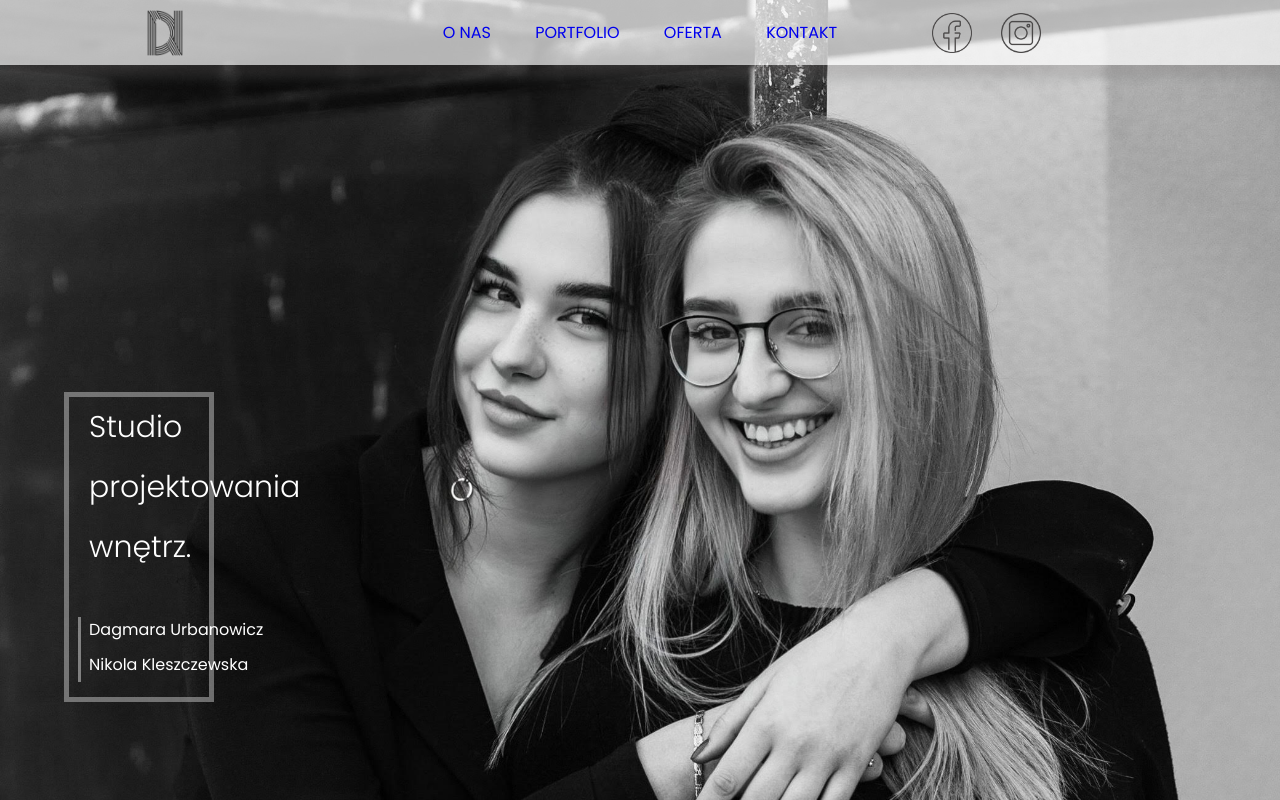
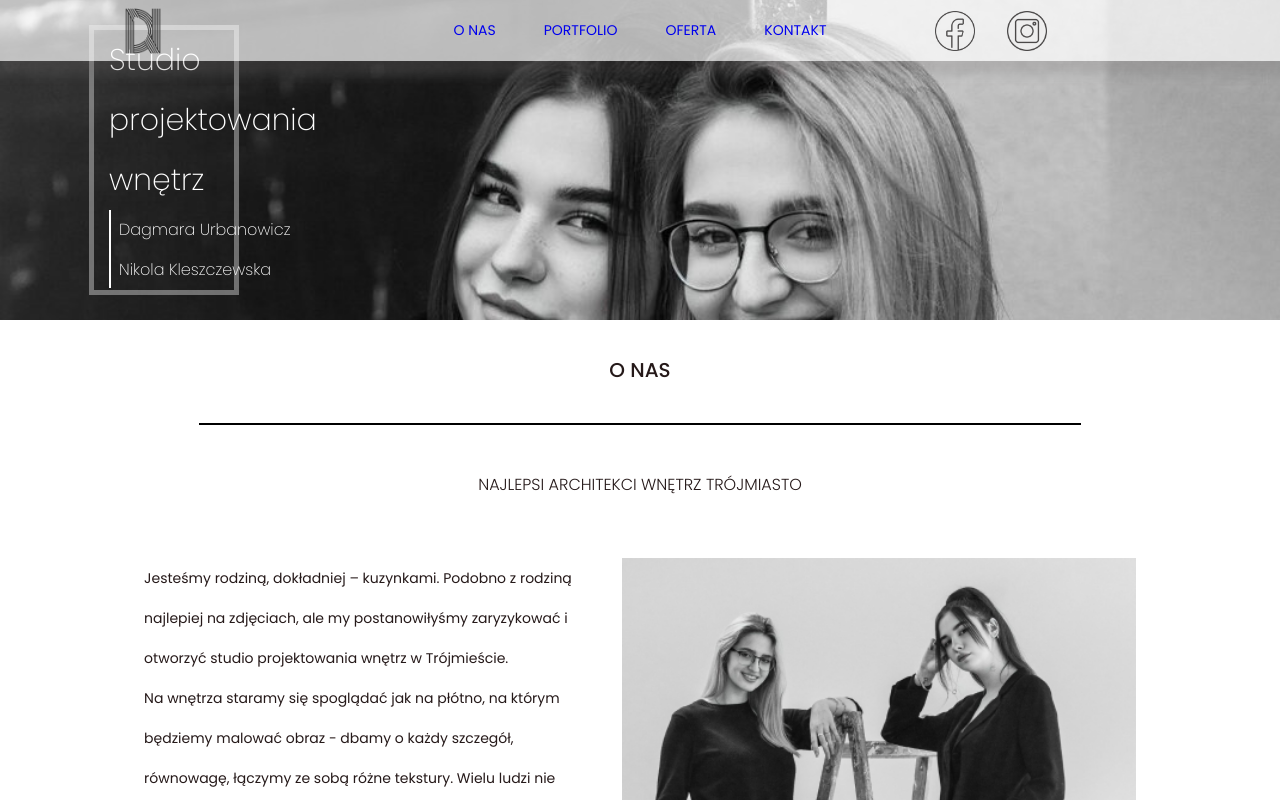
Before and after one commit to mwitkowski96/DN-Architektura-wnetrz, a website: page index.html in a window 1280 px wide. Shown: the top 800 px of the page. Drawn offline with Linux system fonts and the light colour scheme.

Commit message:
New header & section

```diff
--- a/index.html
+++ b/index.html
@@ -22,7 +22,7 @@
 <body>
     <main>
         <nav>
-    <div class="container nav-container">
+    <div class="nav-container">
         <section class="navbar-logo">
             <a class="navbar-logo__link" href="#">
                 <img class="navbar-logo__img" src="/dist/img/dnlogo.png" alt="">
@@ -47,27 +47,32 @@
 </nav>
 </div>
         <header class="header">
-    <section class="header-container">
-        <div class="header-container-heading">
-            <h1 class="header-container__title">Studio<br>projektowania<br>wnętrz.</h1>
-            <div class="header-container-subtitle">
-                <span>Dagmara Urbanowicz</span>
-                <span class="header-container-subtitle__signature">Nikola Kleszczewska</span>
+    <div class="container container--flex">
+        <div class="header-content">
+            <div class="header-content__rectangle">
+                <h1 class="heading--level1">Studio<br>projektowania<br>wnętrz</h1>
+
+                <div class="header-content-bottom">
+                    <span class="header-content__signature">Dagmara Urbanowicz</span>
+                    <span class="header-content__signature">Nikola Kleszczewska</span>
+                </div>
             </div>
         </div>
-    </section>
+    </div>
 </header>
         <main>
     <div class="container">
         <section class="aboutus">
-            <h2 class="aboutus__heading">O nas</h2>
+            <h2 class="aboutus__heading heading--level2">O nas</h2>
             <hr class="aboutus__border">
             <span class="aboutus__subheading">Najlepsi architekci wnętrz trójmiasto</span>
             <div class="aboutus-box">
-                <div class="aboutus-box__text">
-                    <p>Jesteśmy rodziną, dokładniej – kuzynkami. Podobno z rodziną najlepiej na zdjęciach, ale my
+                <div class="aboutus-box-text">
+                    <p class="aboutus-box-text__paragraph">Jesteśmy rodziną, dokładniej – kuzynkami. Podobno z rodziną
+                        najlepiej na zdjęciach, ale my
                         postanowiłyśmy
-                        zaryzykować i stworzyć studio projektowania wnętrz w Trójmieście. Na wnętrza staramy się
+                        zaryzykować i otworzyć studio projektowania wnętrz w Trójmieście.</p>
+                    <p class="aboutus-box-text__paragraph aboutus-box-text__paragraph--second">Na wnętrza staramy się
                         spoglądać
                         jak
                         na płótno, na którym będziemy malować obraz - dbamy o każdy szczegół, równowagę, łączymy ze sobą
@@ -85,32 +90,34 @@
                         zajmujemy się również projektowaniem wnętrz online. Jeśli nasze projekty trafiają w Państwa gust
                         zapraszamy do kontaktu. Jesteśmy bardzo pozytywne, a poznawanie nowych ludzi i preferencji
                         wnętrzarskich
-                        to dla nas sama przyjemność.</p>
+                        to dla nas sama przyjemność.
+                    </p>
+                    <button class="btn btn--aboutus"><a href="#">Czytaj więcej</a></button>
                 </div>
                 <div class="aboutus-box__image">
-                    <img src="/dist/img/image5.png" alt="">
                 </div>
             </div>
         </section>
     </div>
     <section class="attributes-first">
-    <div class="attributes-container container">
-        <h2 class="attributes-first__heading">Najlepsze <br>projekty <br>wnętrz</h2>
+    <div class="container">
+        <h2 class="attributes-first__heading">Najlepsze<br>projekty<br>wnętrz</h2>
         <hr class="attributes-first__border">
 
-            <div class="attributes-first-set">
-                <p>100% zadowolonych klientów</p>
-                <div class="circle"></div>
-            </div>
-
+        <div class="attributes-box">
             <div class="attributes-first-set">
                 <p>100% zadowolonych klientów</p>
                 <div class="circle"></div>
             </div>
             <div class="attributes-first-set">
-                <p>100% zadowolonych klientów</p>
+                <p>Legalne licencje na programy</p>
                 <div class="circle"></div>
             </div>
+            <div class="attributes-first-set">
+                <p>Niepowtarzalne projekty</p>
+                <div class="circle"></div>
+            </div>
+        </div>
     </div>
 
 </section>
--- a/src/sass/01-settings/_variables.scss
+++ b/src/sass/01-settings/_variables.scss
@@ -12,15 +12,15 @@ $font-size-base: 1rem; //wartość bazowa
 $font-size-1: $font-size-base * 6; //~60px
 $font-size-2: $font-size-base * 4; //~40px
 $font-size-3: $font-size-base * 2.4; //~24px
-$font-size-11: $font-size-base * 2; //~20px
-$font-size-10: $font-size-base * 3; //~30px
-$font-size-3: $font-size-base * 2.5; //~25px
-$font-size-4: $font-size-base * 1.8; //~18px
-$font-size-5: $font-size-base * 1.6; //~16px
-$font-size-6: $font-size-base * 1.4; //~14px
-$font-size-7: $font-size-base * 1.2; //~12px
-$font-size-8: $font-size-base; //~10px
-$font-size-9: $font-size-base * 0.9; //~9px
+$font-size-5: $font-size-base * 3; //~30px
+$font-size-4: $font-size-base * 2; //~20px
+$font-size-6: $font-size-base * 2.5; //~25px
+$font-size-7: $font-size-base * 1.8; //~18px
+$font-size-8: $font-size-base * 1.6; //~16px
+$font-size-9: $font-size-base * 1.4; //~14px
+$font-size-10: $font-size-base * 1.2; //~12px
+$font-size-11: $font-size-base; //~10px
+$font-size-12: $font-size-base * 0.9; //~9px
 
 $font-weight-thin: 100;
 $font-weight-extra-light: 200;
--- a/src/sass/03-components/_aboutus.scss
+++ b/src/sass/03-components/_aboutus.scss
@@ -1,10 +1,10 @@
 .aboutus{
-    padding-top: 5%;
     text-align: center;
 
     &__heading{
+        display:inline-block;
         text-transform: uppercase;
-        font-size: $font-size-11;
+        font-size: $font-size-4;
         font-weight: $font-weight-medium;
     }
 
@@ -15,11 +15,12 @@
     }
 
     &__subheading{
-        font-size: $font-size-6;
+        font-size: $font-size-8;
         font-weight: $font-weight-light;
         text-transform: uppercase;
     }
 }
+
 .aboutus-box{
     display: flex;
     width: 100%;
@@ -27,14 +28,71 @@
     overflow: hidden;
     padding: 5%;
 
-    &__text{
+
+    &-text{
+        display: flex;
+        justify-content: center;
+        align-items: center;
+        flex-direction: column;
         width: 50%;
-        text-align: justify;
-        margin-right: 10%;
+
+        margin-right: 5%;
+
+        &__paragraph{
+            text-align: left;
+            font-size: $font-size-10;
+            line-height: 25px;
+
+            &--second{
+                display: none;
+            }
+        }
     }
 
     &__image{
-        width: 50%;
-        text-align: center;
+        width: 60%;
+        background-color: pink;
+        background-image: url('/dist/img/image5.png');
+        background-position: center;
+        background-repeat: no-repeat;
+        background-size: contain;
     }
 }
+
+.btn--aboutus{
+    display: block;
+    margin-top: 10%;
+    animation: pulse 2s infinite;
+}
+
+
+@keyframes pulse {
+  0% {
+    transform: (scale(.9));
+  }
+  70% {
+    transform: (scale(1));
+    box-shadow: 0 0 0 2px rgba(#5a99d4, 0);
+  }
+    100% {
+    transform: (scale(.9));
+    box-shadow: 0 0 0 0 rgba(#5a99d4, 0);
+  }
+}
+
+@include medium-up{
+
+    .aboutus-box-text p{
+        font-size: $font-size-9;
+        line-height: 40px;
+
+    }
+
+    .aboutus-box-text__paragraph--second{
+        display: block;
+    }
+
+    .btn--aboutus{
+        display: none;
+    }
+}
--- a/src/sass/03-components/_attributes.scss
+++ b/src/sass/03-components/_attributes.scss
@@ -1,14 +1,15 @@
 .attributes-first{
-    background-image: url('/src/img/attributesBig.png');
+    background-image: url('/src/img/vector.jpg');
     background-size: cover;
     background-repeat: no-repeat;
     background-position: center;
-    height: 100vh;
+    position: relative;
+
 
     &__heading{
         text-transform: uppercase;
         line-height: 5rem;
-        font-size: $font-size-11;
+        font-size: $font-size-4;
         color: $white;
         font-weight: $font-weight-medium;
         letter-spacing: 0.3rem;
@@ -19,17 +20,99 @@
         width: 80%;
         margin: 3% auto;
     }
+
+
 }
 
+.attributes-box{
+    display: flex;
+    flex-direction: column;
+    flex-wrap: nowrap;
+    align-items: center;
+    width: 100%;
+    margin: 0 auto;
 
-.attributes-container{
-    padding: 5%;
+}
+
+.attributes-first-set{
+        display: flex;
+        justify-content: space-between;
+        align-items: center;
+        align-content: center;
+        width: 80%;
+        margin: 5% 0;
+
+    p{
+        font-size: $font-size-10;
+        color: $white;
+        text-transform: uppercase;
+        font-weight: $font-weight-semibold;
+        display: inline-block;
+    }
 }
 
 .circle{
+    display: inline-block;
     width: 47px;
     height: 47px;
-    background: #FFFFFF;
-    border: 1px solid #FFFFFF;
-    border-radius: 50%;
+    border: solid 5px white;
+    border-radius: 100%;
+    background-color: rgba(0, 0, 0, 0);
+    position: relative;
+    top:0;
+    left:0;
+    margin-left: 10px;
 }
+
+@include small-up{
+
+    .attributes-first-set{
+        p{
+            font-size: $font-size-7;
+            text-transform: uppercase;
+            font-weight: $font-weight-semibold;
+        }
+    }
+
+    .circle{
+        width: 80px;
+        height: 80px;
+        border: solid 10px white;
+    }
+}
+
+@include medium-up{
+
+    .attributes-box{
+        width: 70%;
+
+    }
+
+    .attributes-first{
+
+        &__heading{
+            line-height: 5rem;
+            font-size: $font-size-3;
+            color: $white;
+            font-weight: $font-weight-medium;
+            letter-spacing: 0.3rem;
+        }
+
+    .attributes-first-set{
+
+        p{
+            font-size: $font-size-6;
+            color: $white;
+            text-transform: uppercase;
+            font-weight: $font-weight-semibold;
+        }
+    }
+
+    .circle{
+        width: 90px;
+        height: 90px;
+        border: solid 10px white;
+    }
+}
+
+}
--- /dev/null
+++ b/src/sass/03-components/_btn.scss
@@ -0,0 +1,13 @@
+.btn {
+    font-size: $font-size-9;
+    padding: 5%;
+    text-transform: uppercase;
+    text-align: center;
+    letter-spacing: -1px;
+    color: white;
+    border: none;
+    border-radius: 8px;
+    background: #5a99d400;
+    cursor: pointer;
+    box-shadow: 0 0 0 0 rgba(#0c0c0c, .5);
+}
--- a/src/sass/03-components/_components.scss
+++ b/src/sass/03-components/_components.scss
@@ -2,3 +2,4 @@
 @import './src/sass/03-components/_header.scss';
 @import './src/sass/03-components/_aboutus.scss';
 @import './src/sass/03-components/_attributes.scss';
+@import './src/sass/03-components/_btn.scss';
--- a/src/sass/03-components/_header.scss
+++ b/src/sass/03-components/_header.scss
@@ -2,79 +2,200 @@
     background-image: url('/src/img/headersmall.jpg');
     background-size: cover;
     background-repeat: no-repeat;
-    background-position: center;
-    height: 100vh;
+    background-position: center 20%;
 
-    &-container{
-        position: relative;
-        top: 80%;
-        left: 5%;
-        transform: translateY(-80%);
+    &-content{
+        font-size: $font-size-10;
+        color: $white;
+        animation: header-animation 0.8s cubic-bezier(0.215, 0.610, 0.355, 0.8) 1s both;
+        display: inline-block;
+
+        &__rectangle{
+            object-position: 20px 20px;
             width: 150px;
             border: 5px solid #c1c1c183;
-        display: flex;
-        align-items: center;
-
-        &-heading{
-            margin-left: 20px;
-        }
-
-        &__title{
-            width: 100%;
-            text-align: left;
-            position: relative;
-            font-size: $font-size-10;
-            font-weight: $font-weight-light;
-            line-height: 60px;
-            color: $white;
-            animation: header-animation 0.8s cubic-bezier(0.215, 0.610, 0.355, 0.8) 1s both;
-        }
-
-        &-subtitle{
-            position: relative;
-            display: block;
-            color: $white;
-            margin-top: 40px;
-
-            &::before{
-                content: '';
-                border-left: 3px solid rgba(255, 255, 255, 0.432);
-                height: 65px;
-                position:absolute;
-                left: -5%;
-                top: 0;
+            padding-left: 15px;
         }
 
         &__signature{
+            font-size: $font-size-8;
             display: block;
-                margin-top: 10px;
-                margin-bottom: 20px;
+            white-space: nowrap;
+            line-height: 40px;
+            font-weight: $font-weight-extra-light;
+            margin-left: 10px;
 
         }
+
+        &-bottom::before{
+            content: '';
+            border: 1px solid rgb(255, 255, 255);
+            position: absolute;
+            height: 29%;
+
         }
+
     }
+
+.container--flex{
+    display: flex;
+    justify-content: flex-start;
+    align-items: center;
+}
+
+.heading--level1{
+    line-height: 60px;
+    font-weight: $font-weight-extra-light;
+
+
 }
 
 @keyframes header-animation {
     0% {
         filter: blur(12px);
         opacity: 0;
+        transform: translateX(200px);
     }
     100% {
         filter: blur(0px);
         opacity: 1;
+        transform: translateX(0);
     }
   }
 
-  @include medium-up{
-
-    .header{
-        background-image: url('/src/img/headerbig.jpg');
-        background-size: cover;
-        background-repeat: no-repeat;
-        background-position: 0 20%;
-        height: 100vh;
-        width: 100%;
 }
 
-}
+
+
+// .header{
+//     background-image: url('/src/img/headersmall.jpg');
+//     background-size: cover;
+//     background-repeat: no-repeat;
+//     background-position: center;
+//     height: 100vh;
+
+//     &-container{
+//         position: relative;
+//         top: 80%;
+//         left: 5%;
+//         transform: translateY(-80%);
+//         width: 150px;
+//         border: 5px solid #c1c1c183;
+//         display: flex;
+//         align-items: center;
+//         background-color: lime;
+
+//         &-heading{
+//             margin-left: 20px;
+//         }
+
+//         &__title{
+//             width: 100%;
+//             text-align: left;
+//             position: relative;
+//             font-size: $font-size-3;
+//             font-weight: $font-weight-light;
+//             line-height: 60px;
+//             color: $white;
+//             animation: slide-left 0.5s cubic-bezier(0.250, 0.460, 0.450, 0.940) both 0.5s;
+//         }
+
+//         &-subtitle{
+//             position: relative;
+//             display: block;
+//             color: $white;
+//             margin-top: 30px;
+//             font-weight: $font-weight-light;
+//             animation: slide-left 0.5s cubic-bezier(0.250, 0.460, 0.450, 0.940) both 1s;
+//             font-size: $font-size-9;
+
+
+
+//             &::before{
+//                 content: '';
+//                 border-left: 3px solid rgba(255, 255, 255, 0.432);
+//                 height: 65px;
+//                 position:absolute;
+//                 left: -5%;
+//                 top: 0;
+//                 animation: slide-left 0.5s cubic-bezier(0.250, 0.460, 0.450, 0.940) both 1.5s;
+//             }
+
+//             &__signature{
+//                 display: block;
+//                 margin-top: 10px;
+//                 margin-bottom: 20px;
+//             }
+//         }
+//     }
+// }
+
+//   @keyframes slide-left {
+//     0% {
+//         opacity: 0;
+//         transform: translateX(50px);
+//     }
+//     100% {
+//         opacity: 1;
+//         transform: translateX(0px);
+//     }
+//   }
+
+//   @include small-up{
+
+//   }
+
+//   @include medium-up{
+
+//     .header{
+//         background-image: url('/src/img/headerbig.jpg');
+//         background-position: 0 20%;
+
+//         &-container{
+
+//             &-heading{
+//                 margin-left: 40px;
+//             }
+
+//             &__title{
+//                 font-size: $font-size-5;
+//                 font-weight: $font-weight-light;
+//                 line-height: 80px;
+//                 color: $white;
+//             }
+
+//             &-subtitle{
+//                 margin-top: 2rem;
+//                 font-size: $font-size-7;
+//             }
+//         }
+//     }
+// }
+
+// @include large-up{
+
+//     .header{
+//         background-image: url('/src/img/headerbig.jpg');
+//         background-position: 0 20%;
+
+//         &-container{
+//             width: 250px;
+
+//             &-heading{
+//                 margin-left: 40px;
+//             }
+
+//             &__title{
+//                 font-size: $font-size-2;
+//                 font-weight: $font-weight-light;
+//                 line-height: 80px;
+//                 color: $white;
+//             }
+
+//             &-subtitle{
+//                 margin-top: 80px;
+//                 font-size: $font-size-6;
+//             }
+//         }
+//     }
+// }
--- a/src/sass/03-components/_navbar.scss
+++ b/src/sass/03-components/_navbar.scss
@@ -11,6 +11,9 @@ nav{
     display: flex;
     align-items: center;
     justify-content: center;
+    max-width: 1440px;
+    margin: auto;
+
 }
 
 .navbar-logo{
@@ -47,8 +50,7 @@ nav ul li {
     padding: 20px;
     display: none;
     margin: 0 auto;
-
-
+    font-size: $font-size-9;
 }
 
 .navbar-btn{
--- a/src/sass/04-elements/_elements.scss
+++ b/src/sass/04-elements/_elements.scss
@@ -1,4 +1,3 @@
 @import '_body.scss';
 @import '_images.scss';
-@import '_lists.scss';
 @import '_typography.scss';
--- a/src/sass/04-elements/_lists.scss
+++ /dev/null
@@ -1,8 +0,0 @@
-ul{
-    margin: 0;
-    padding: 0;
-
-     & li {
-        font-size: $font-size-5;
-    }
-}
--- a/src/sass/06-objects/_container.scss
+++ b/src/sass/06-objects/_container.scss
@@ -1,6 +1,7 @@
 .container{
     max-width: 1440px;
     margin: auto;
+    padding: 25px 25px;
 }
 
 @include small-up{
```
Also changed, not shown: dist/css/style.min.css, dist/img/Vector.jpg (added), src/img/Vector.jpg (added), 4 other files. Lines whose indentation alone changed are shown as unchanged.
